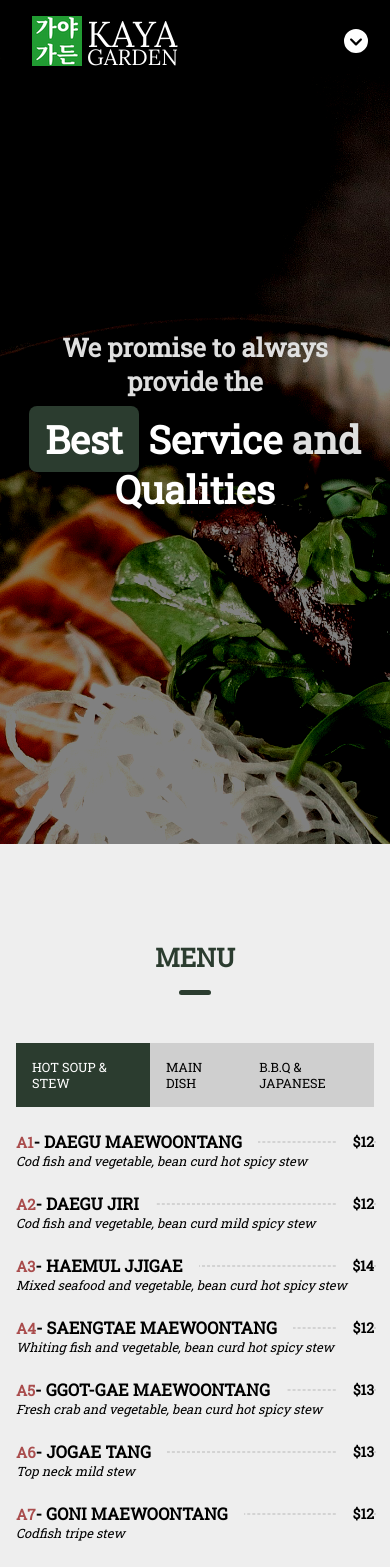
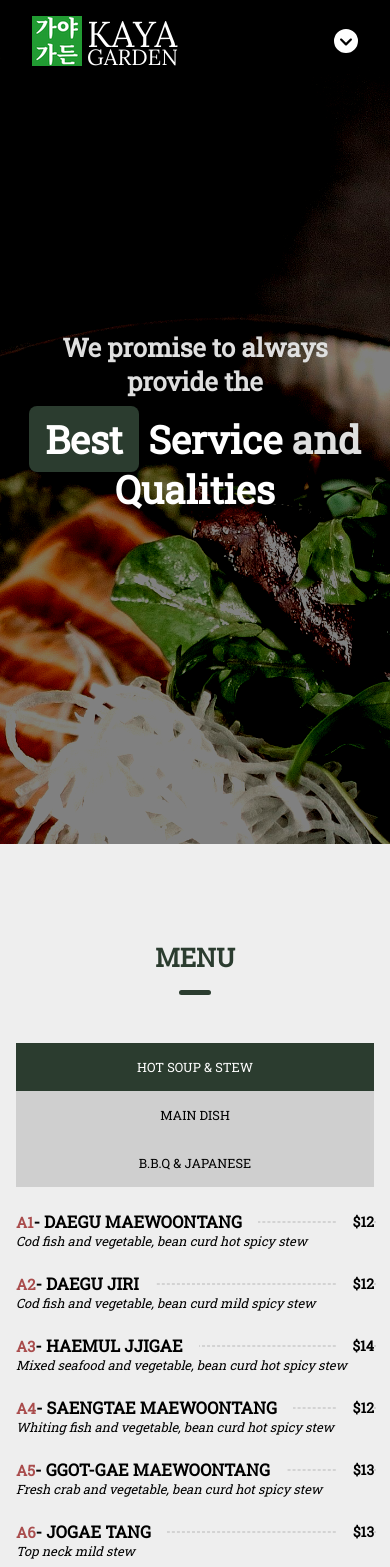
Before and after one commit to SunilPark1129/re-kaya-garden, a React (Create React App) app: page / in a window 390 px wide. Shown: the top 1567 px of the page. Built offline with nearby package versions, Linux system fonts and the light colour scheme.

Commit message:
updated media design

```diff
--- a/src/App.css
+++ b/src/App.css
@@ -33,7 +33,6 @@ a {
     max-width: 80rem;
     margin: 0 auto;
     width: 100%;
-    min-width: 23rem;
 }
 
 @media (max-width: 45rem) {
--- a/src/components/Navbar.jsx
+++ b/src/components/Navbar.jsx
@@ -6,7 +6,7 @@ Feature:
 Color the navbar when the window scrollY is higher than 20 through a scroll event.
 */
 
-import React, { useState, useEffect, useRef } from "react";
+import React, { useState, useEffect } from "react";
 import { HashLink as Link } from "react-router-hash-link";
 import "./components.css";
 import logo from "../assets/kayagarden_logo.png";
@@ -23,23 +23,15 @@ const Navbar = () => {
   // Use toggle btn to display the link menu (useful only when the max-width meets the condition).
   const [displayMenu, setMenu] = useState(false);
 
-  const unmounted = useRef(true);
   useEffect(() => {
-    if (!unmounted.current) {
-      window.addEventListener("scroll", resizeNavbar);
-    } else {
-      resizeNavbar();
-    }
+    window.addEventListener("scroll", resizeNavbar);
     return () => {
-      unmounted.current = false;
       window.removeEventListener("scroll", resizeNavbar);
-      console.log("scroll");
     };
   }, []);
 
   const resizeNavbar = (e) => {
     let windowHeight = window.scrollY;
-    console.log("resize");
     windowHeight > 20 ? setMoved(true) : setMoved(false);
   };
 
@@ -70,6 +62,11 @@ const Navbar = () => {
         )}
         <ul>
           <li>
+            <Link smooth to="#" title="scroll to home">
+              HOME
+            </Link>
+          </li>
+          <li>
             <Link smooth to="#menu" title="scroll to menu">
               MENU
             </Link>
--- a/src/pages/page.css
+++ b/src/pages/page.css
@@ -231,6 +231,12 @@
   .home h2 {
     font-size: 2em;
   }
+  .menu__btn {
+    flex-direction: column;
+  }
+  .menu__btn li {
+    justify-content: center;
+  }
   .location main {
     flex-wrap: wrap;
     gap: 2em;
--- a/src/pages/page.scss
+++ b/src/pages/page.scss
@@ -242,6 +242,14 @@
             font-size: 2em;
         }
     }
+    .menu {
+        &__btn {
+            flex-direction: column;
+            li {
+                justify-content: center;
+            }
+        }
+    }
     .location {
         main {
             flex-wrap: wrap;
```
Also changed, not shown: 1 other file (tests, documents, lock files or other folders).
